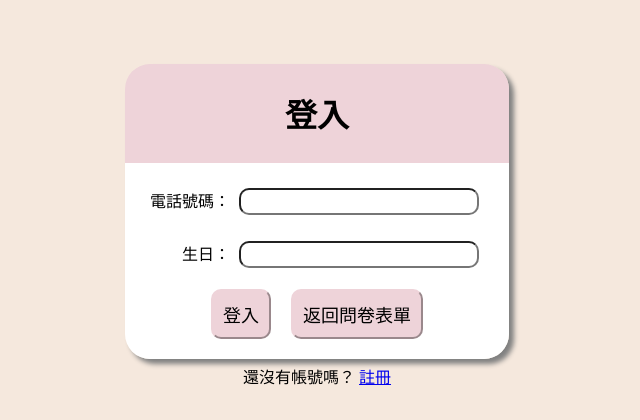
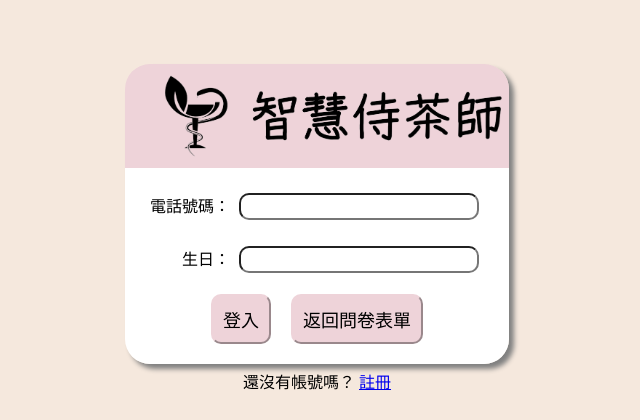
Before and after one commit to ntub113tea/backend, a Django app: page /accounts/login/ in a window 1280 px wide. Shown: the top 420 px of the page, without its empty margins (323-963 px from the left). Run offline with Django 3.2, Linux system fonts and the light colour scheme.

Commit message:
微調登入介面

```diff
--- a/templates/login.html
+++ b/templates/login.html
@@ -14,7 +14,7 @@
     <div class="container">
     {% block content %}
         <div class="top">
-            <h1>登入</h1>
+            <img src="{% static 'images/logo.png' %}" style="height: 90px; width: auto;">
         </div>
         <div class="main">
             <form method="post" action="{% url 'login' %}" >
```
